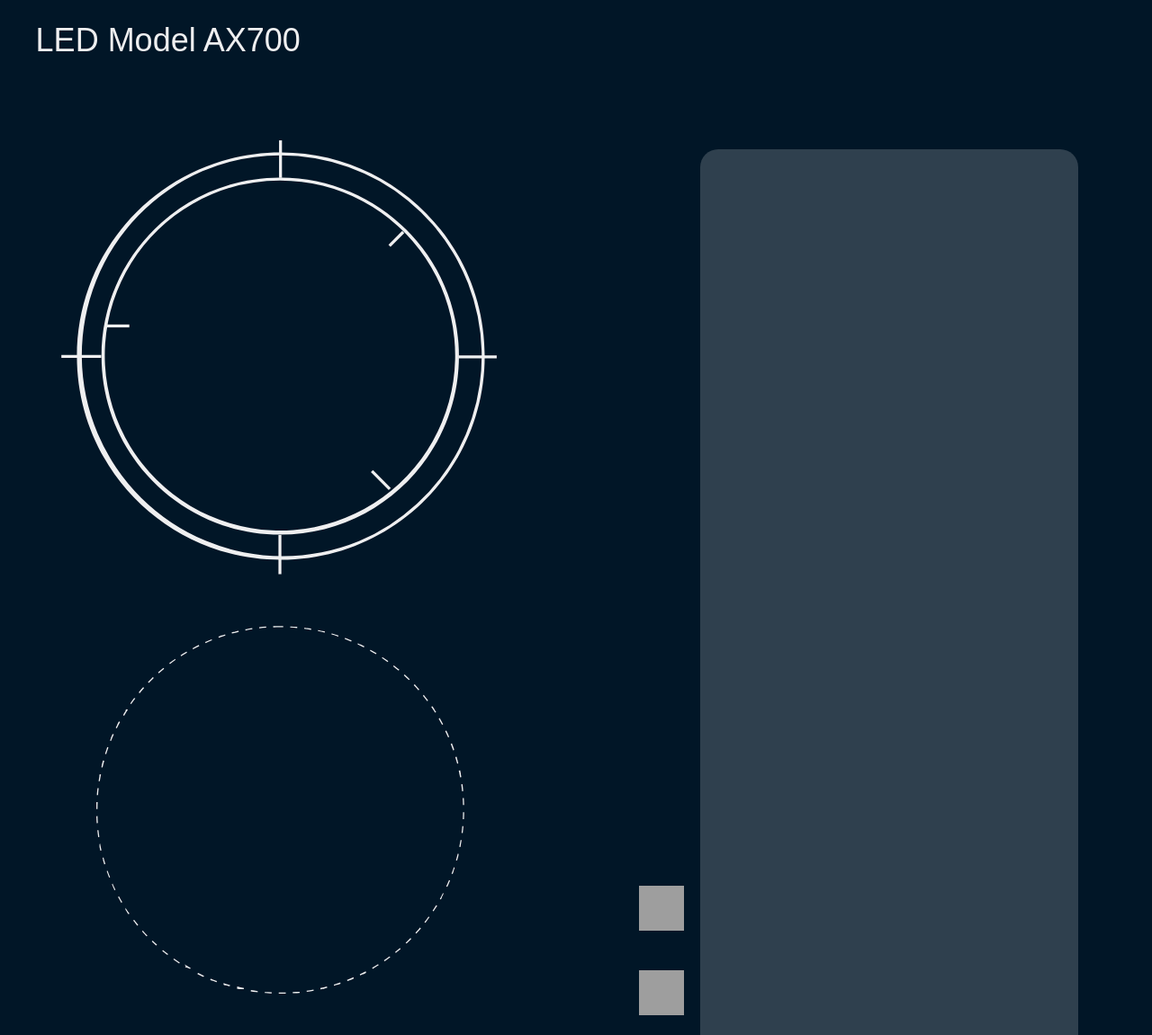
After one commit to rayn-victor/LED-by-CyberLife, a PHP site: template views/index.html in a window 1280 px wide. The commit adds this page. Shown: the top 1151 px of the page at 90% size. Run offline with PHP 8.4, Linux system fonts and the light colour scheme; the template is opened without the code that fills it, so the values that code supplies are empty; style sheets or scripts are compiled from the project's sources; grey boxes are pictures that could not be loaded.

Commit message:
update basic website design

```diff
--- a/sass/main.scss
+++ b/sass/main.scss
@@ -1,10 +1,157 @@
+h1 {
+    color: #EFEFF0;
+    font-size: 36px;
+    font-family: Andale Mono, sans-serif;
+    font-weight: lighter;
+}
+
+.bold {
+    color: bisque;
+}
+
+.deviancy {
+    color: crimson;
+}
+
+.mainCon {
+    display: flex;
+    flex-direction: row;
+    justify-content: space-around;
+}
+
+.buttonCon {
+    display: flex;
+    flex-direction: column;
+    justify-content: center;
+    margin: 40px -60px 40px 60px;
+}
+
+.buttonCon img {
+    height: 50px;
+    width: 50px;
+    margin: 20px 0 20px 0;
+    transition: 1s;
+}
+
+.buttonCon img:hover {
+    cursor: pointer;
+    filter: brightness(200%);
+    transform: scale(.8);
+}
+
+.textCon {
+    background-color: #2F404E;
+    margin: 40px;
+    margin-left: 10px;
+    width: 360px;
+    border-radius: 20px;
+    padding: 30px;
+    color: #EFEFF0;
+    font-size: 20px;
+    font-family: Andale Mono, sans-serif;
+    line-height: 35px;
+}
+
+.textbox2, .textbox3, .textbox4 {
+    display: none;
+}
+
+.on {
+    display: block;
+}
+
+.off {
+    display: none;
+}
+
+body {
+    background-color: #011627;
+}
+
+a {
+    text-decoration: none;
+    color: #EFEFF0;
+}
+
 main {
-    width: 90%;
-    text-align: center;
+    width: 95%;
+    text-align: left;
     margin: 0 auto;
+    margin-bottom: 60px;
 }
 
 h1 {
-    color: red;
-    font-size: 80px;
+    color: #EFEFF0;
+    font-size: 36px;
+    font-family: Andale Mono, sans-serif;
+    font-weight: lighter;
 }
+
+.bold {
+    color: bisque;
+}
+
+.deviancy {
+    color: crimson;
+}
+
+.mainCon {
+    display: flex;
+    flex-direction: row;
+    justify-content: space-around;
+}
+
+.imageCon {
+    width: 500px;
+    padding: 20px;
+    transition: 2s ease;
+}
+
+.imageCon:hover {
+    filter: blur(2.5px);
+}
+
+.buttonCon {
+    display: flex;
+    flex-direction: column;
+    justify-content: center;
+    margin: 40px -60px 40px 60px;
+}
+
+.buttonCon img {
+    height: 50px;
+    width: 50px;
+    margin: 20px 0 20px 0;
+    transition: 1s;
+}
+
+.buttonCon img:hover {
+    cursor: pointer;
+    filter: brightness(200%);
+    transform: scale(.8);
+}
+
+.textCon {
+    background-color: #2F404E;
+    margin: 40px;
+    margin-left: 10px;
+    width: 360px;
+    border-radius: 20px;
+    padding: 30px;
+    color: #EFEFF0;
+    font-size: 20px;
+    font-family: Andale Mono, sans-serif;
+    line-height: 35px;
+}
+
+.textbox2, .textbox3, .textbox4 {
+    display: none;
+}
+
+.on {
+    display: block;
+}
+
+.off {
+    display: none;
+}
--- /dev/null
+++ b/views/index.html
@@ -0,0 +1,43 @@
+<!DOCTYPE html>
+<html lang="en">
+<head>
+    <meta charset="UTF-8">
+    <meta name="viewport" content="width=device-width, initial-scale=1.0">
+    <meta http-equiv="X-UA-Compatible" content="ie=edge">
+
+    <link rel="stylesheet" href="css/main.css">
+
+    <title>LED</title>
+</head>
+<body>
+    <main>
+        <h1><a href="/">LED Model AX700</a></h1>
+    </main>
+
+    <section class="mainCon">
+        <div class="imageCon">
+        <div class="imgs1"><img class="ring1" src="/images/ring-print1.svg" alt="ring blueprint">
+            <img class="ring1v2" src="/images/ring-print2.svg" alt="ring blueprint"></div>
+            <img class="ring2" src="/images/ring-blue.svg" alt="blue ring">
+            <img class="ring3" src="/images/ring-yellow.svg" alt="yellow ring">
+            <img class="ring4" src="/images/ring-red.svg" alt="red ringt">
+        </div>
+
+        <div class="buttonCon">
+            <div class="buttonBlue"><img src="/images/ring-blue.svg" alt="button1"></div>
+            <div class="buttonYellow"><img src="/images/ring-yellow.svg" alt="button2"></div>
+            <div class="buttonRed"><img src="/images/ring-red.svg" alt="button3"></div>
+        </div>
+
+        <div class="textCon">
+            <div class="textbox1"></div>
+            <div class="textbox2">A blue color on your android's LED is completely normal. All models have a blue LED by default and carry it so most of the time. In a way, a blue LED is an indicator that your android is in 100% power, good maintainence and flowing with blue blood. <div class="blip1"></div></div>
+            <div class="textbox3">The LED on an android turns yellow only when it goes through mental stress, strain or conflict. The LED might go yellow from a few seconds to the entire time taken by the android to fix the issue conflicting in its mind.<div class="blip2"></div></div>
+            <div class="textbox4">If you see your (or any other) android with a red LED, <span class="bold">contact CyberLife immediately.</span> A red LED, even a flicker, could mean danger to any human in the vicinity. It is an indicator of effort, imbalance and system distress possibly leading to <span class="deviancy">deviancy.</span><div class="blip3"></div></div>
+        </div>
+
+    </section>
+
+    <script src="/js/main.js"></script>
+</body>
+</html>
```
Also changed, not shown: public/css/main.css (+15 -1 lines), public/js/main.js (+51 -2 lines), 1 other file.
